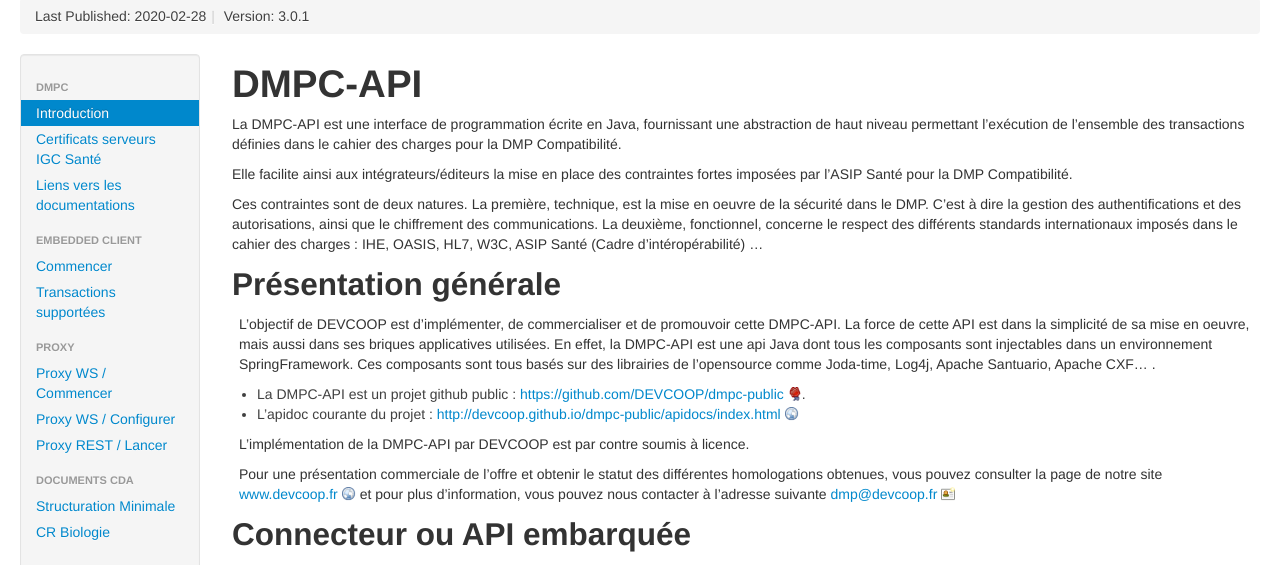
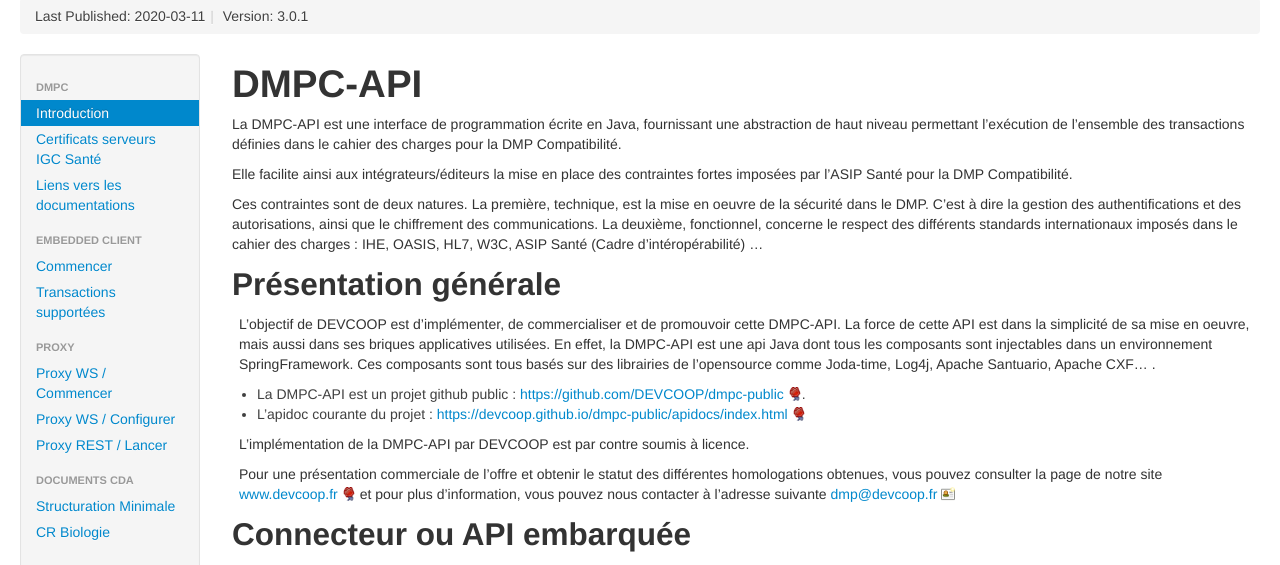
Before and after one commit to DEVCOOP/dmpc, a plain HTML site: page index.html in a window 1280 px wide. Shown: the part 322-887 px from the top of the page. Drawn offline with Linux system fonts and the light colour scheme.

Commit message:
Creating site for 3.0.1

```diff
--- a/index.html
+++ b/index.html
@@ -1,13 +1,13 @@
 <!DOCTYPE html>
 <!--
- | Generated by Apache Maven Doxia Site Renderer 1.7.4 at 2020-02-28
+ | Generated by Apache Maven Doxia Site Renderer 1.7.4 at 2020-03-11
  | Rendered using Apache Maven Fluido Skin 1.6
 -->
 <html xmlns="http://www.w3.org/1999/xhtml" xml:lang="en" lang="en">
   <head>
     <meta charset="UTF-8" />
     <meta name="viewport" content="width=device-width, initial-scale=1.0" />
-    <meta name="Date-Revision-yyyymmdd" content="20200228" />
+    <meta name="Date-Revision-yyyymmdd" content="20200311" />
     <meta http-equiv="Content-Language" content="en" />
     <title>DMPC-API : Le connecteur DMP par DEVCOOP &#x2013; DMPC-API</title>
     <link rel="stylesheet" href="./css/apache-maven-fluido-1.6.min.css" />
@@ -33,7 +33,7 @@
 
       <div id="breadcrumbs">
         <ul class="breadcrumb">
-        <li id="publishDate">Last Published: 2020-02-28<span class="divider">|</span>
+        <li id="publishDate">Last Published: 2020-03-11<span class="divider">|</span>
 </li>
           <li id="projectVersion">Version: 3.0.1</li>
         </ul>
@@ -81,10 +81,10 @@
 
 <li>La DMPC-API est un projet github public : <a class="externalLink" href="https://github.com/DEVCOOP/dmpc-public">https://github.com/DEVCOOP/dmpc-public</a>.</li>
 
-<li>L&#x2019;apidoc courante du projet : <a class="externalLink" href="http://devcoop.github.io/dmpc-public/apidocs/index.html">http://devcoop.github.io/dmpc-public/apidocs/index.html</a></li>
+<li>L&#x2019;apidoc courante du projet : <a class="externalLink" href="https://devcoop.github.io/dmpc-public/apidocs/index.html">https://devcoop.github.io/dmpc-public/apidocs/index.html</a></li>
 </ul>
 <p>L&#x2019;impl&#xe9;mentation de la DMPC-API par DEVCOOP&#xa0;est par contre soumis &#xe0; licence.</p>
-<p>Pour une pr&#xe9;sentation commerciale de l&#x2019;offre et obtenir le statut des diff&#xe9;rentes homologations obtenues, vous pouvez consulter la page de notre site <a class="externalLink" href="http://www.devcoop.fr/#!/dmp">www.devcoop.fr</a> et pour plus d&#x2019;information, vous pouvez nous contacter &#xe0; l&#x2019;adresse suivante <a class="externalLink" href="mailto:dmp@devcoop.fr">dmp@devcoop.fr</a></p></div>
+<p>Pour une pr&#xe9;sentation commerciale de l&#x2019;offre et obtenir le statut des diff&#xe9;rentes homologations obtenues, vous pouvez consulter la page de notre site <a class="externalLink" href="https://www.devcoop.fr/realisation/dmp">www.devcoop.fr</a> et pour plus d&#x2019;information, vous pouvez nous contacter &#xe0; l&#x2019;adresse suivante <a class="externalLink" href="mailto:dmp@devcoop.fr">dmp@devcoop.fr</a></p></div>
 <div class="section">
 <h2><a name="Connecteur_ou_API_embarque"></a>Connecteur ou API embarqu&#xe9;e</h2>
 <div class="section">
```
Also changed, not shown: CDA/crBiologie.html (+3 -3 lines), CDA/structurationMinimale.html (+3 -3 lines), dependency-info.html (+3 -3 lines), docReference.html (+3 -3 lines), embedded/firstStepEmbedded.html (+3 -3 lines), embedded/transactions.html (+3 -3 lines), homologation/2011/homologationEMA.html (+3 -3 lines), homologation/2011/preHomologationEMA.html (+3 -3 lines), igc/certificatIGCSante.html (+3 -3 lines), plugin-management.html (+3 -3 lines), plugins.html (+3 -3 lines), project-info.html (+3 -3 lines), project-summary.html (+3 -3 lines), proxy-rest/proxy-rest.html (+3 -3 lines), 3 more files.
